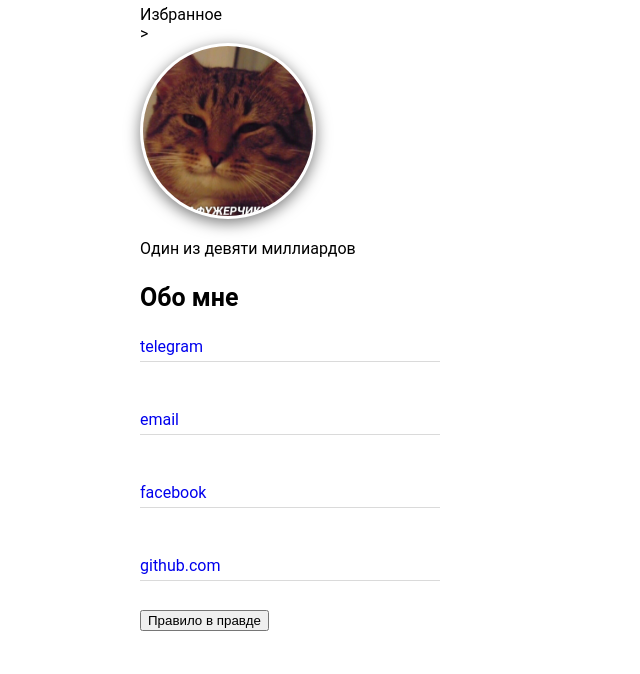
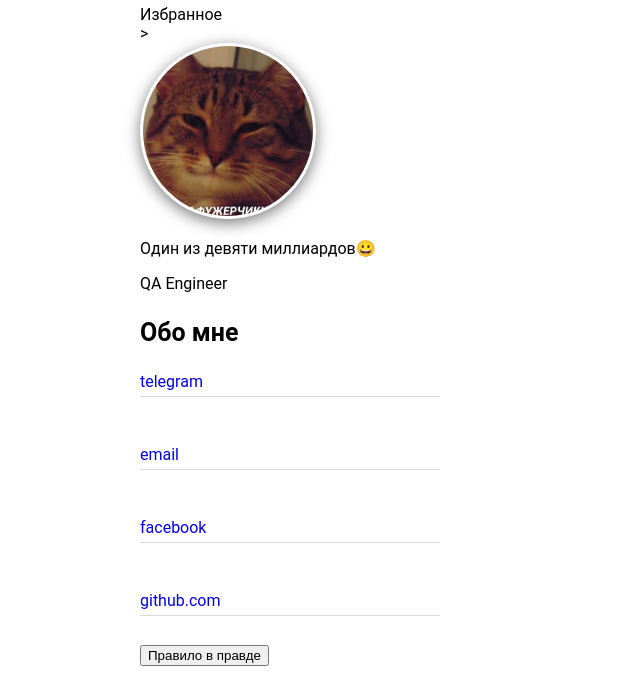
Before and after one commit to Sargiton/CV, a plain HTML site: page index.html in a window 1280 px wide. Shown: the part 225-899 px from the top of the page, without its empty margins (0-640 px from the left). Before the commit the page ends 864 px from the top, so only its background shows below. Drawn offline with Linux system fonts and the light colour scheme.

Commit message:
Всякие изменения

```diff
--- a/index.html
+++ b/index.html
@@ -16,7 +16,8 @@
 			<img class="photo" src="me.png" width="170" height="170" alt="фото">
 		</div>
 
-			<p>Один из девяти миллиардов</p>
+			<p>Один из девяти миллиардов😀</p>
+			<p>QA Engineer</p>
 
 			<h2>Обо мне</h2>
 
```
